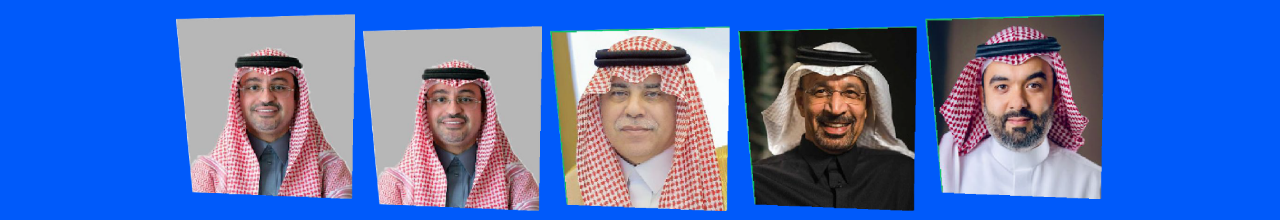
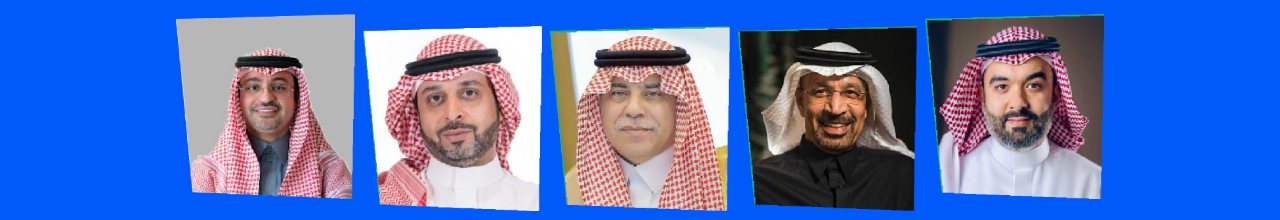
Before and after one commit to farhanpace/ignite, a website: page public/index.html in a window 1280 px wide. Shown: the part 2900-3120 px from the top of the page. Drawn offline with nearby package versions, Linux system fonts and the light colour scheme.

Commit message:
Update index.html

```diff
--- a/public/index.html
+++ b/public/index.html
@@ -185,7 +185,7 @@
                             <p class="text-igniteDarkBlue text-center mt-6 bg-igniteMagenta font-extrabold">H.E. Dr. Majid Alkasabi</p>
                         </div>
                         <div class="block w-1/5 ml-2">
-                            <img src="img/speaker5.png" alt="">
+                            <img src="img/speaker4.png" alt="">
                             <p class="text-igniteDarkBlue text-center mt-6 bg-igniteMagenta font-extrabold">H.E. Mr.Hamed Fayez</p>
                         </div>
                         <div class="block w-1/5">
```
